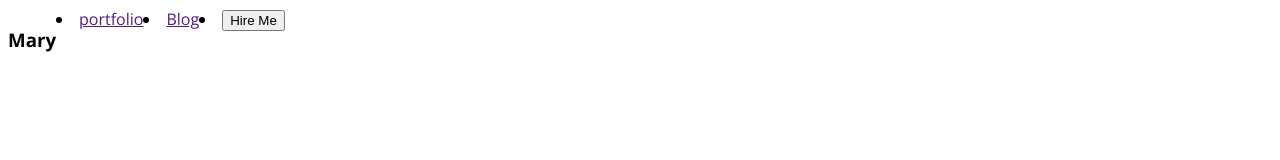
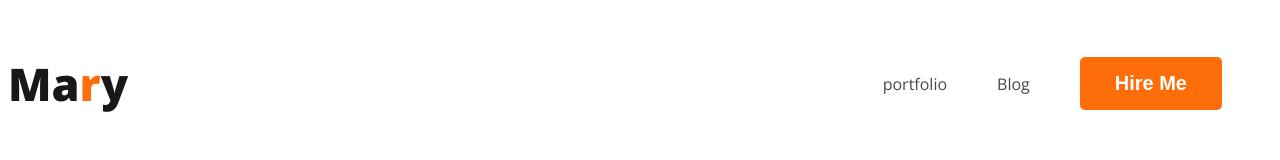
Before and after one commit to noushintaditi/webdeveloper-portfolio, a plain HTML site: page index.html in a window 1280 px wide. Drawn offline with nearby package versions, Linux system fonts and the light colour scheme.

Commit message:
added nav

```diff
--- a/index.html
+++ b/index.html
@@ -12,10 +12,13 @@
 <body>
     <header>
         <nav>
-            <h3>Mary</h3>
+            <h3 class="nav-title">Ma<span class="text-primary" >r</span>y</h3>
+
+            <ul>
             <li><a href="">portfolio</a></li>
             <li><a href="">Blog</a></li>
-            <li><button>Hire Me</button></li>
+            <li><button class="btn-primary">Hire Me</button></li>
+        </ul>
 
         </nav>
 
--- a/styles/portfolio.css
+++ b/styles/portfolio.css
@@ -1,13 +1,50 @@
 /*common shared styles*/
-body{
+body {
     font-family: 'Open Sans', sans-serif;
 }
 
+.text-primary {
+    color: #FD6E0A;
+}
 
+/*nav related styles*/
+nav {
+    display: flex;
+}
 
+.nav-title {
+    color: #181818;
+    font-size: 45px;
+    font-weight: 800;
+}
 
+nav>ul {
+    display: flex;
+    align-items: center;
+}
 
+nav li {
+    list-style: none;
+    margin-right: 50px;
+}
+
+nav a {
+    text-decoration: none;
+    color: #474747;
+}
+
+.btn-primary {
+    border-radius: 5px;
+    background: #FD6E0A;
+    border: 0;
+    color: white;
+    font-size: 20px;
+    font-weight: 700;
+    padding: 15px 35px;
+}
 /*nav related styles*/
 nav{
     display: flex;
+    justify-content:space-between;
+    align-items: center;
 }
```
